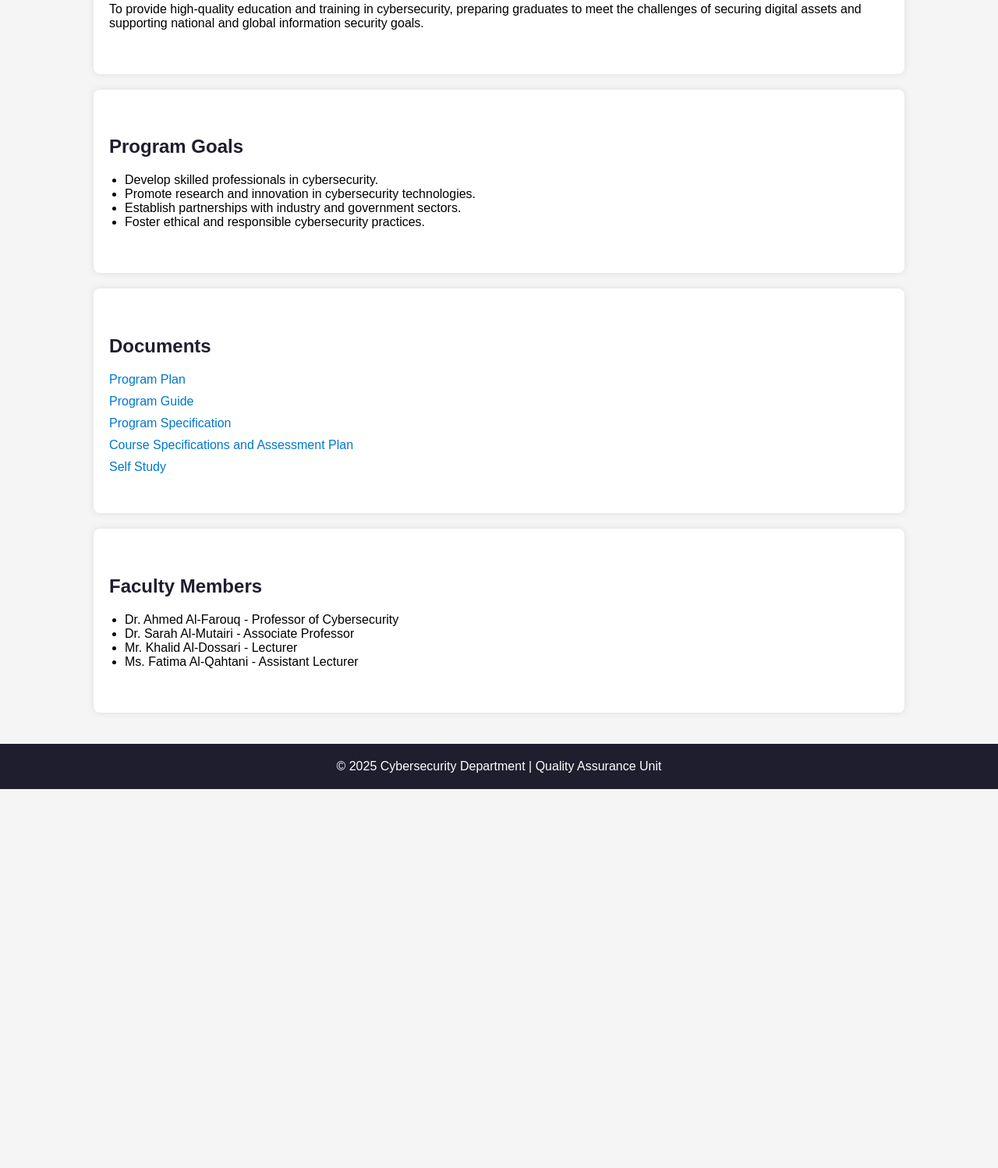
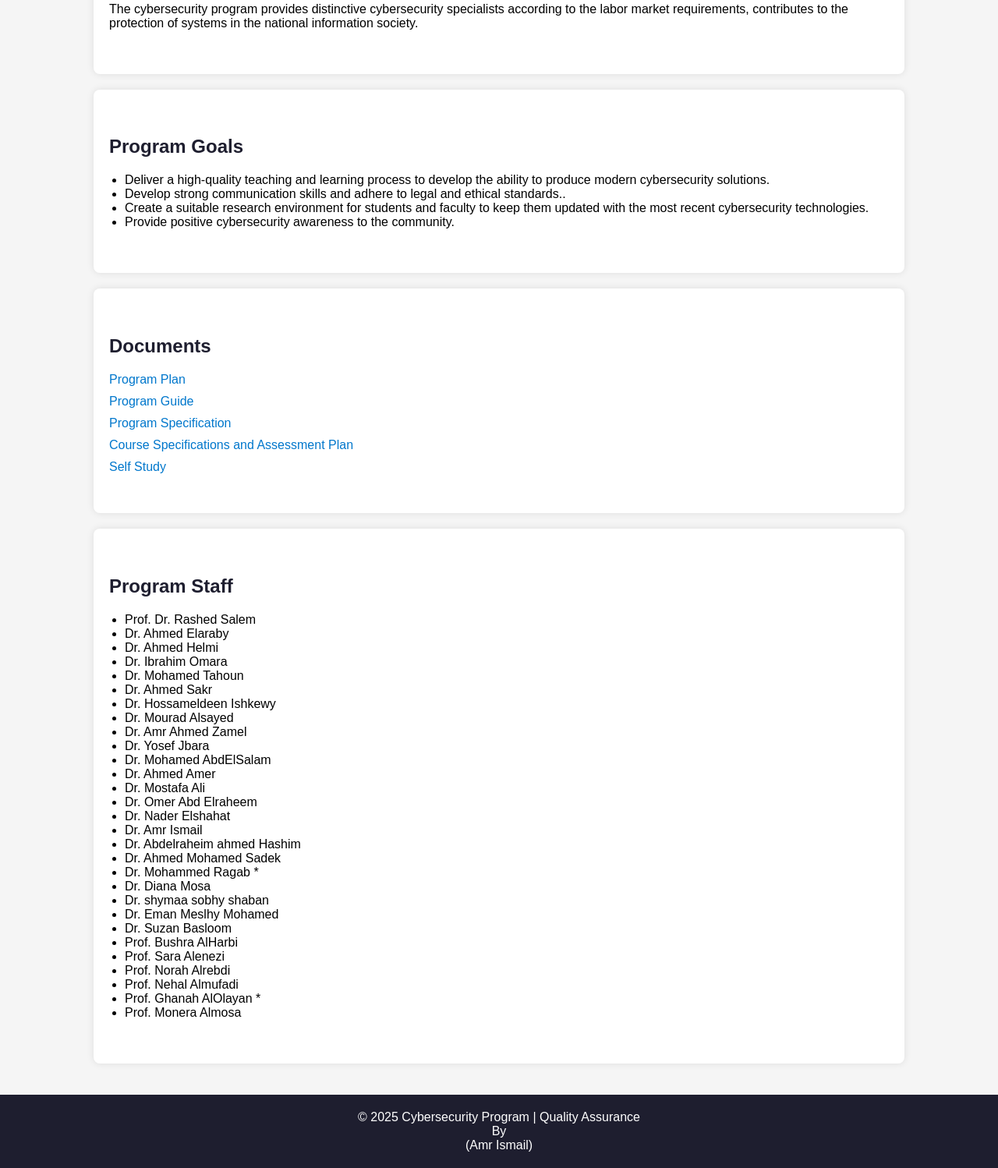
Before and after one commit to AmrIsmail86/cybersecurity-Program, a plain HTML site: page index.html in a window 1280 px wide. Shown: the part 511-2009 px from the top of the page at 78% size. Before the commit the page ends 1523 px from the top, so only its background shows below. Drawn offline with Linux system fonts and the light colour scheme.

Commit message:
index.html

```diff
--- a/index.html
+++ b/index.html
@@ -17,26 +17,27 @@
   <a href="#mission">Mission</a>
   <a href="#goals">Goals</a>
   <a href="#documents">Documents</a>
-  <a href="#staff">Faculty Members</a>
+  <a href="#staff">Program Staff</a>
 </nav>
 
 <section id="vision">
   <h2>Vision</h2>
-  <p>To become a leading cybersecurity department recognized for excellence in education, research, and community engagement in the field of information security.</p>
+  <p>The Cyber Security Department aims to be distinguished in the field of information security and graduate socially responsible information security professionals and has the expertise, knowledge, and skills that qualify them for local competition.</p>
 </section>
 
 <section id="mission">
   <h2>Mission</h2>
-  <p>To provide high-quality education and training in cybersecurity, preparing graduates to meet the challenges of securing digital assets and supporting national and global information security goals.</p>
+  <p>The cybersecurity program provides distinctive cybersecurity specialists according to the labor market requirements, contributes to the protection of systems in the national information society.</p>
 </section>
+
 
 <section id="goals">
   <h2>Program Goals</h2>
   <ul>
-    <li>Develop skilled professionals in cybersecurity.</li>
-    <li>Promote research and innovation in cybersecurity technologies.</li>
-    <li>Establish partnerships with industry and government sectors.</li>
-    <li>Foster ethical and responsible cybersecurity practices.</li>
+    <li>Deliver a high-quality teaching and learning process to develop the ability to produce modern cybersecurity solutions.</li>
+    <li>Develop strong communication skills and adhere to legal and ethical standards..</li>
+    <li>Create a suitable research environment for students and faculty to keep them updated with the most recent cybersecurity technologies.</li>
+    <li>Provide positive cybersecurity awareness to the community.</li>
   </ul>
 </section>
 
@@ -46,23 +47,49 @@
     <a href="https://drive.google.com/file/d/1QlLMjJ761vjf9Pw28cfI-omrgWLFQzju/view?usp=sharing" target="_blank">Program Plan</a>
     <a href="https://drive.google.com/file/d/1XjT4jNVfX3vCH5q4OM4Km3mEXIeUDHRN/view?usp=sharing">Program Guide</a>
     <a href="https://drive.google.com/file/d/1zOkJRtjQ20UsMVdi7fuVWCBTFRdZa-6-/view?usp=sharing" target="_blank">Program Specification</a>
-    <a href="Cybersecurity_Courses.html" target="_blank">Course Specifications and Assessment Plan</a>
+   <a href="Cybersecurity_Courses.html" target="_blank">Course Specifications and Assessment Plan</a>
     <a href="https://drive.google.com/file/d/1-5A71VMPpJ-HCTdwG7XVbOjaAw6x9Lpo/view?usp=drive_link">Self Study</a>
   </div>
 </section>
 
 <section id="staff">
-  <h2>Faculty Members</h2>
+  <h2>Program Staff</h2>
   <ul>
-    <li>Dr. Ahmed Al-Farouq - Professor of Cybersecurity</li>
-    <li>Dr. Sarah Al-Mutairi - Associate Professor</li>
-    <li>Mr. Khalid Al-Dossari - Lecturer</li>
-    <li>Ms. Fatima Al-Qahtani - Assistant Lecturer</li>
-  </ul>
+  <li>Prof. Dr. Rashed Salem</li>
+  <li>Dr. Ahmed Elaraby</li>
+  <li>Dr. Ahmed Helmi</li>
+  <li>Dr. Ibrahim Omara</li>
+  <li>Dr. Mohamed Tahoun</li>
+  <li>Dr. Ahmed Sakr</li>
+  <li>Dr. Hossameldeen Ishkewy</li>
+  <li>Dr. Mourad Alsayed</li>
+  <li>Dr. Amr Ahmed Zamel</li>
+  <li>Dr. Yosef Jbara</li>
+  <li>Dr. Mohamed AbdElSalam</li>
+  <li>Dr. Ahmed Amer</li>
+  <li>Dr. Mostafa Ali</li>
+  <li>Dr. Omer Abd Elraheem</li>
+  <li>Dr. Nader Elshahat</li>
+  <li>Dr. Amr Ismail</li>
+  <li>Dr. Abdelraheim ahmed Hashim</li>
+  <li>Dr. Ahmed Mohamed Sadek</li>
+  <li>Dr. Mohammed Ragab *</li>
+  <li>Dr. Diana Mosa</li>
+  <li>Dr. shymaa sobhy shaban</li>
+  <li>Dr. Eman Meslhy Mohamed</li>
+  <li>Dr. Suzan Basloom</li>
+  <li>Prof. Bushra AlHarbi</li>
+  <li>Prof. Sara Alenezi</li>
+  <li>Prof. Norah Alrebdi</li>
+  <li>Prof. Nehal Almufadi</li>
+  <li>Prof. Ghanah AlOlayan *</li>
+  <li>Prof. Monera Almosa</li>
+</ul>
+
 </section>
 
 <footer>
-  &copy; 2025 Cybersecurity Department | Quality Assurance Unit
+  &copy; 2025 Cybersecurity Program | Quality Assurance <br> By <br>(Amr Ismail)
 </footer>
 
 <script src="script.js"></script>
```
